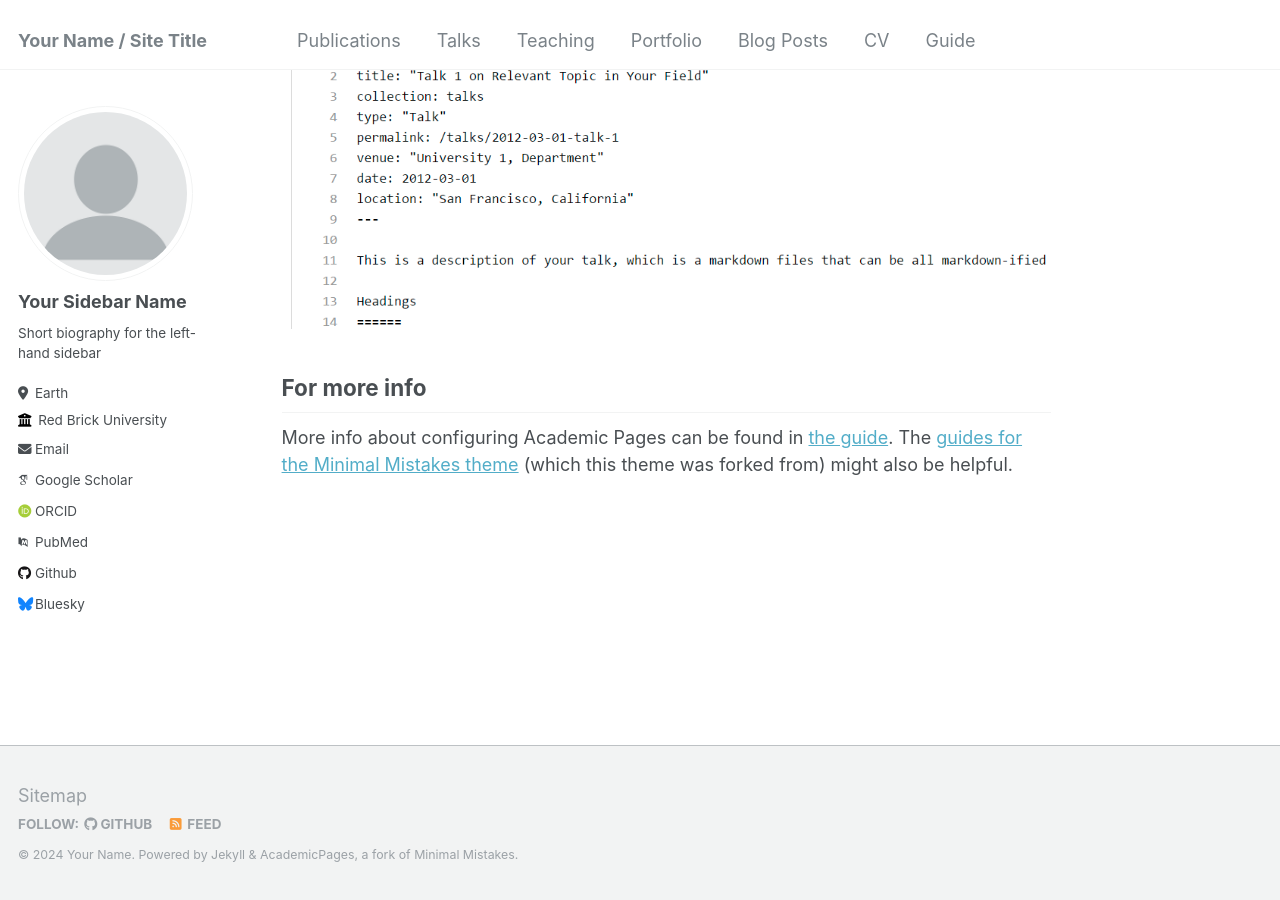
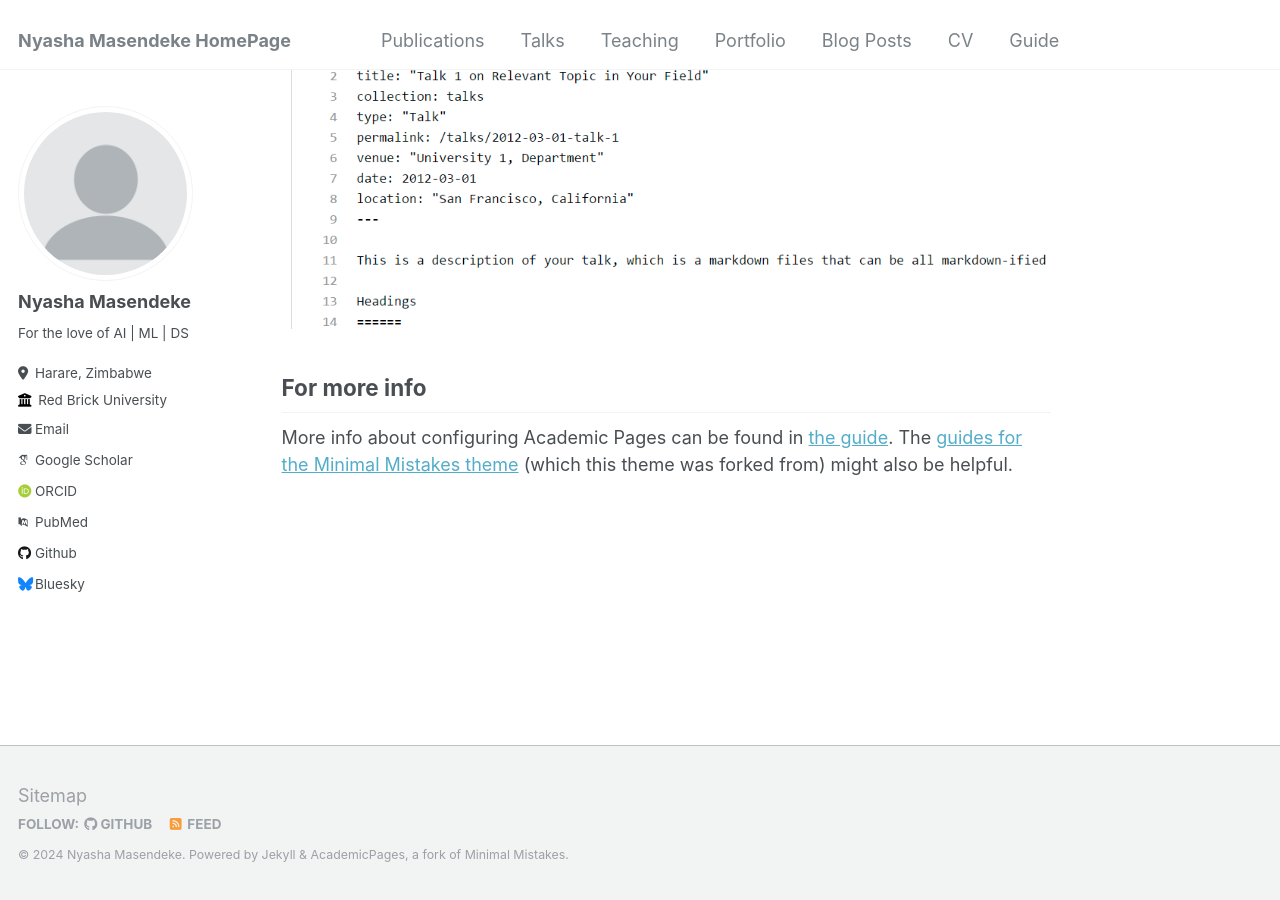
Before and after one commit to NyashaMasendeke/MasendekeNyasha, a Jekyll site: the page built from _pages/about.md, in a window 1280 px wide and 900 px high, scrolled down 2660 px. Built offline with Jekyll 4.4.1, drawn with Linux system fonts in a browser that asks for light colours; some web fonts are replaced.

Commit message:
Update _config.yml

```diff
--- a/_config.yml
+++ b/_config.yml
@@ -8,11 +8,11 @@
 
 # Basic Site Settings
 locale                   : "en-US"
-title                    : "Your Name / Site Title"
+title                    : "Nyasha Masendeke HomePage"
 title_separator          : "-"
-name                     : &name "Your Name"
+name                     : &name "Nyasha Masendeke"
 description              : &description "personal description"
-url                      : https://academicpages.github.io # the base hostname & protocol for your site e.g. "https://mmistakes.github.io"
+url                      : https://MasendekeNyasha.github.io # the base hostname & protocol for your site e.g. "https://mmistakes.github.io"
 baseurl                  : "" # the subpath of your site, e.g. "/blog"
 repository               : "academicpages/academicpages.github.io"
 
@@ -22,13 +22,13 @@ repository               : "academicpages/academicpages.github.io"
 author:
   # Biographic information
   avatar           : "profile.png"
-  name             : "Your Sidebar Name"
+  name             : "Nyasha Masendeke"
   pronouns         : # example: "she/her"
-  bio              : "Short biography for the left-hand sidebar"
-  location         : "Earth"
+  bio              : "For the love of AI | ML | DS"
+  location         : "Harare, Zimbabwe"
   employer         : "Red Brick University"
   uri              : # URL
-  email            : "none@example.org"
+  email            : "nyashamasendeke02@gmail.com"
 
   # Academic websites
   arxiv            : # URL - Update with the correct link to your profile
```
